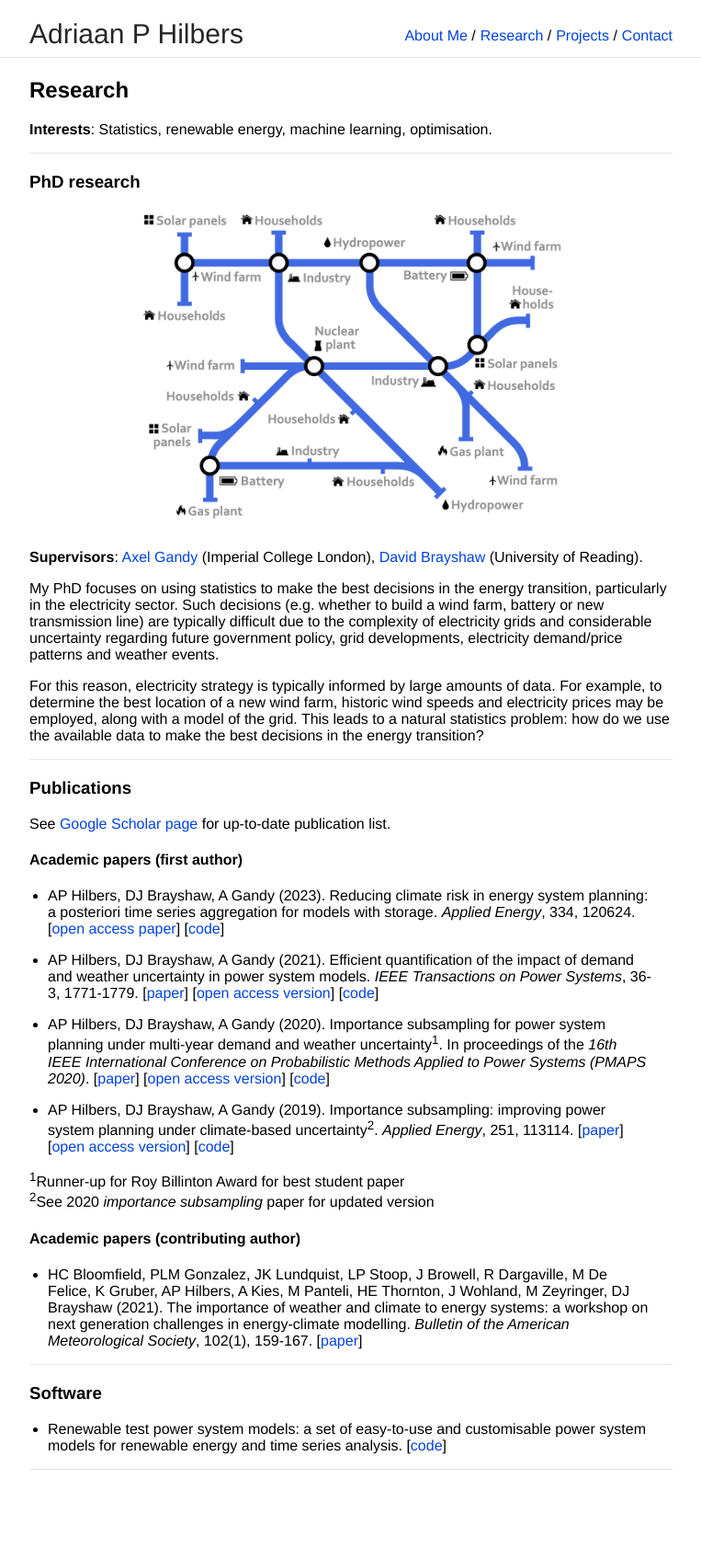
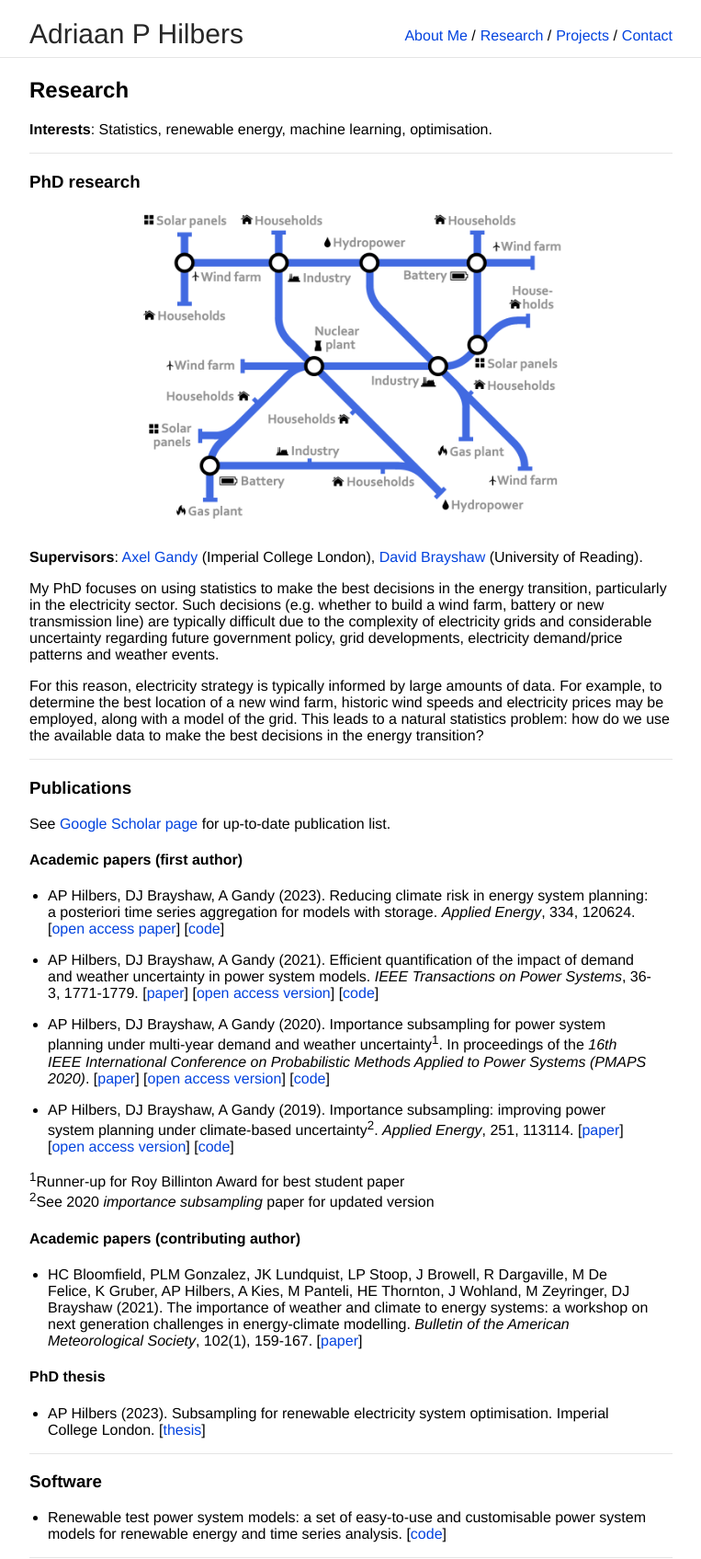
Before and after one commit to ahilbers/ahilbers.github.io, a Jekyll site: the page built from research.md, in a window 1280 px wide. Shown: the whole page at 92% size, without its empty margins (258-1021 px from the left). Built offline with Jekyll 4.4.1, drawn with Linux system fonts in a browser that asks for light colours; our own code applies the rules of GitHub Pages for plain Markdown files; before the commit the page ends 1599 px from its top, so only the background shows below that.

Commit message:
add phd thesis

```diff
--- a/research.md
+++ b/research.md
@@ -46,6 +46,11 @@ See [Google Scholar page](https://scholar.google.com/citations?user=SqSbcwQAAAAJ
 
 * HC Bloomfield, PLM Gonzalez, JK Lundquist, LP Stoop, J Browell, R Dargaville, M De Felice, K Gruber, AP Hilbers, A Kies, M Panteli, HE Thornton, J Wohland, M Zeyringer, DJ Brayshaw (2021). The importance of weather and climate to energy systems: a workshop on next generation challenges in energy-climate modelling. *Bulletin of the American Meteorological Society*, 102(1), 159-167. [[paper](https://journals.ametsoc.org/view/journals/bams/102/1/BAMS-D-20-0256.1.xml)]
 
+
+#### PhD thesis
+
+* AP Hilbers (2023). Subsampling for renewable electricity system optimisation. Imperial College London. [[thesis](https://spiral.imperial.ac.uk/handle/10044/1/105480)]
+
 ---
 
 ### Software
```
